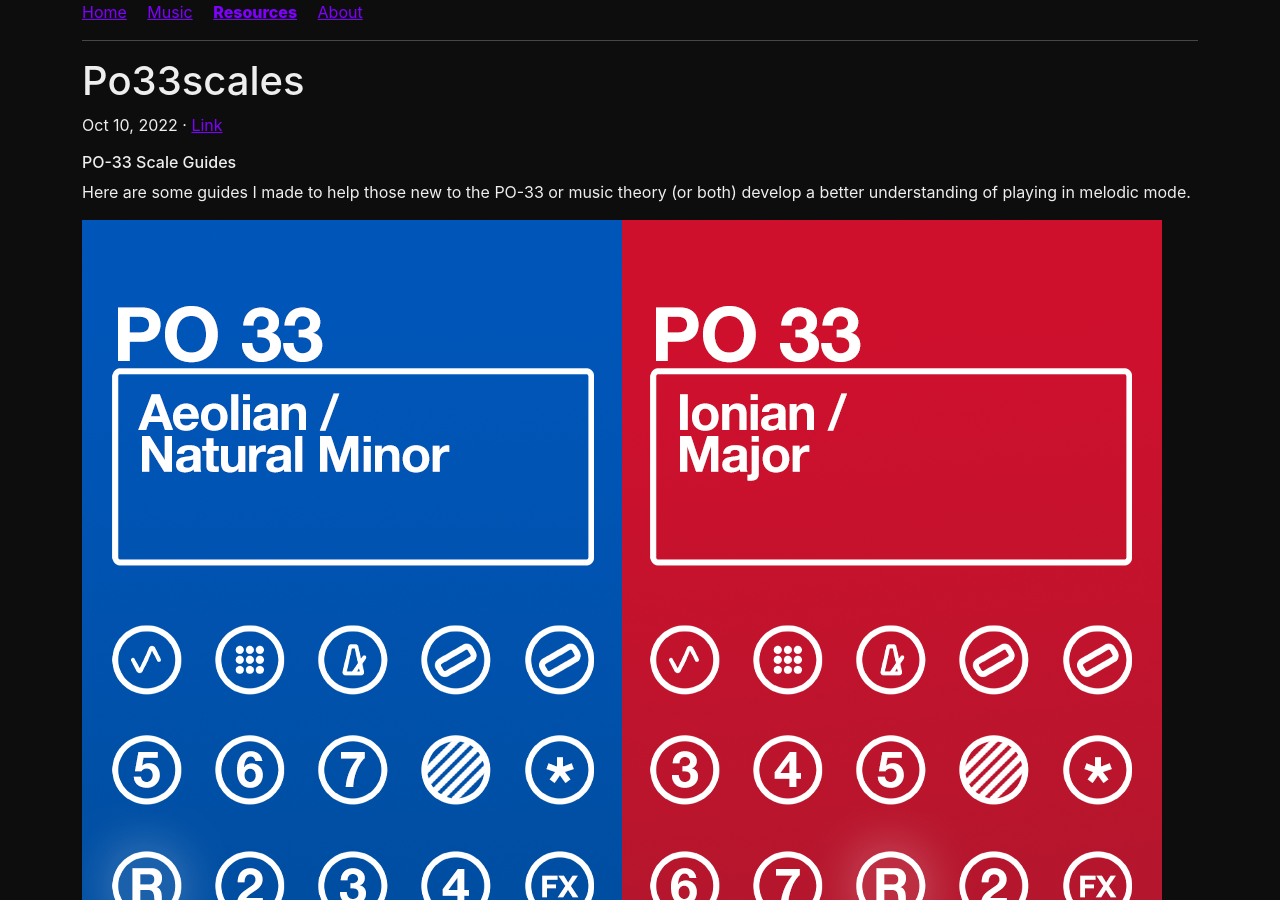
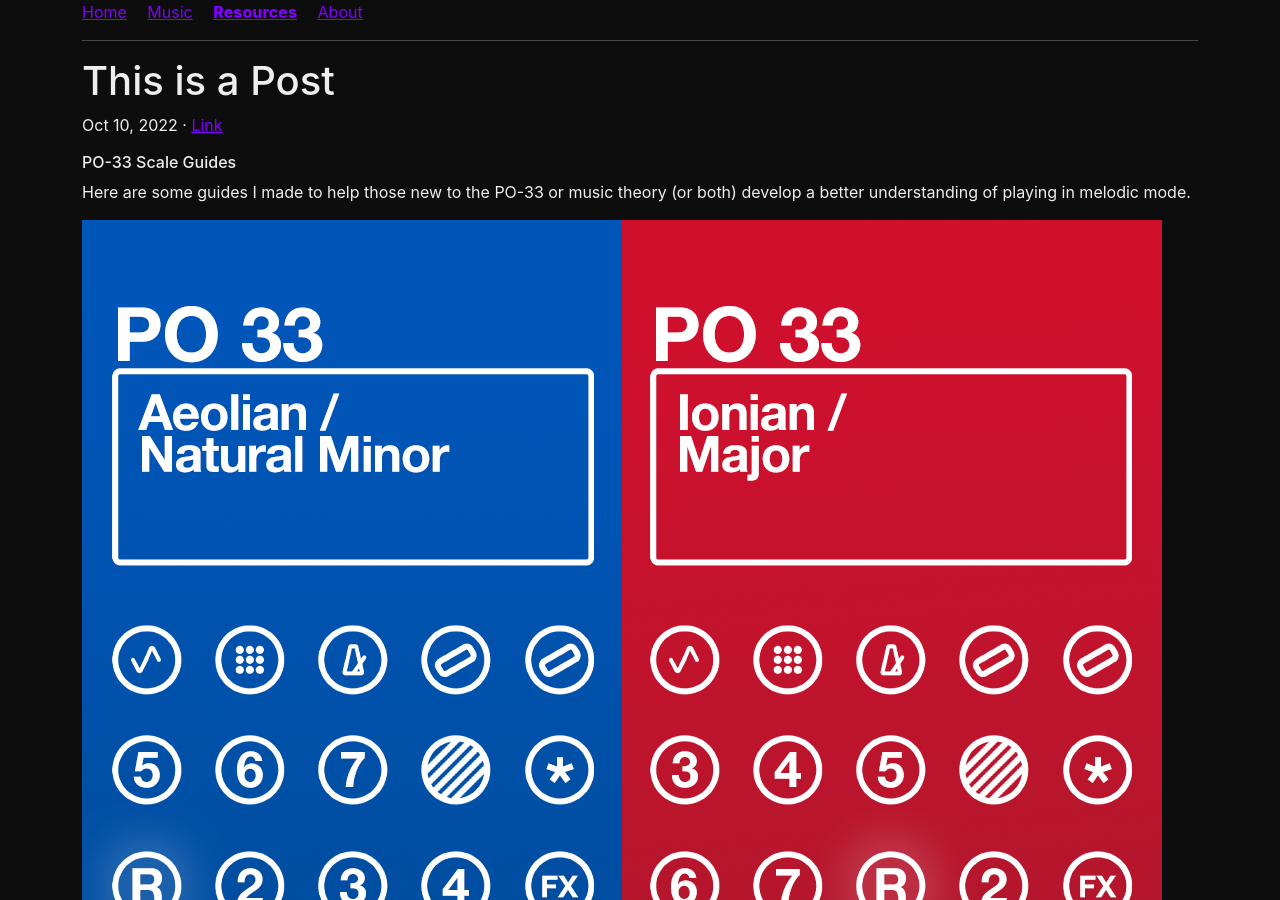
Before and after one commit to tonepaintingindustries/oldsite, a Jekyll site: the page built from _pages/resources.md, in a window 1280 px wide and 900 px high. Built offline with Jekyll 4.4.1, drawn with Linux system fonts in a browser that asks for light colours.

Commit message:
Update po33scales.md

```diff
--- a/_resources/po33scales.md
+++ b/_resources/po33scales.md
@@ -1,5 +1,6 @@
 ---
 layout: default
+title: "This is a Post"
 ---
 
 ###### PO-33 Scale Guides
```
